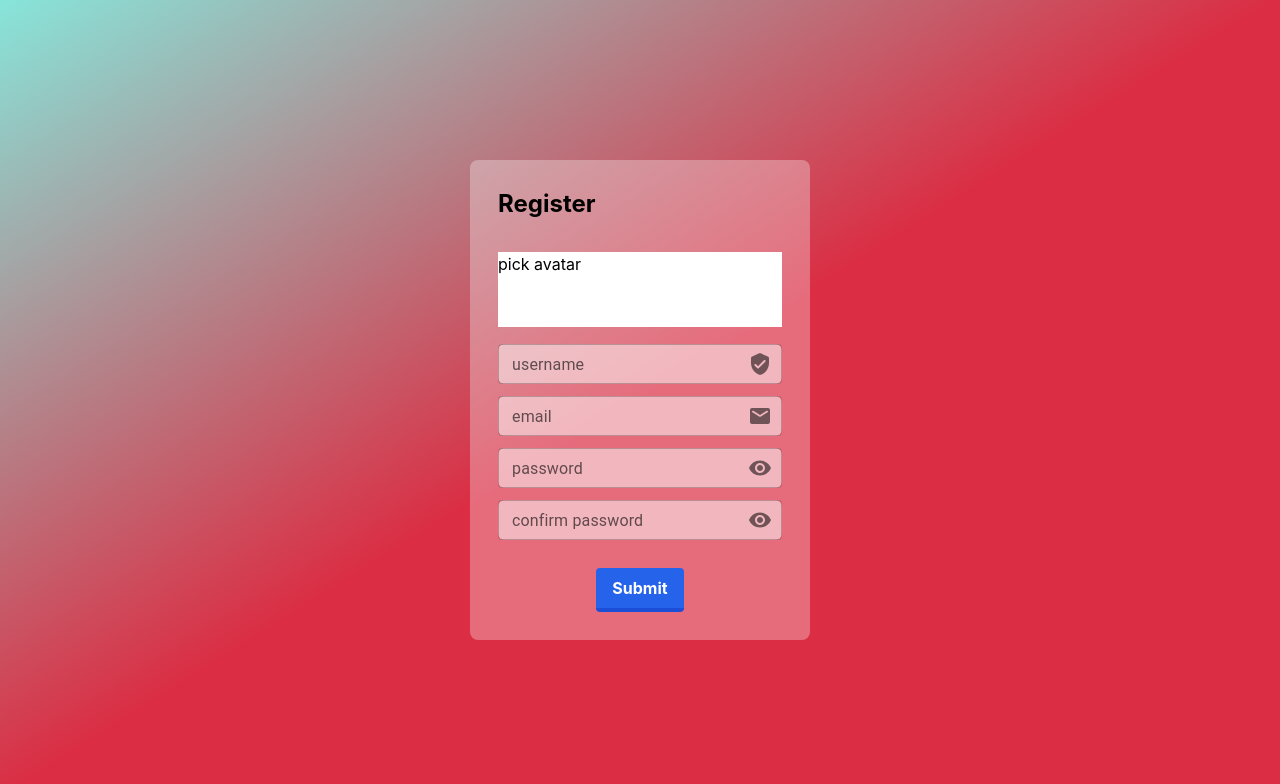
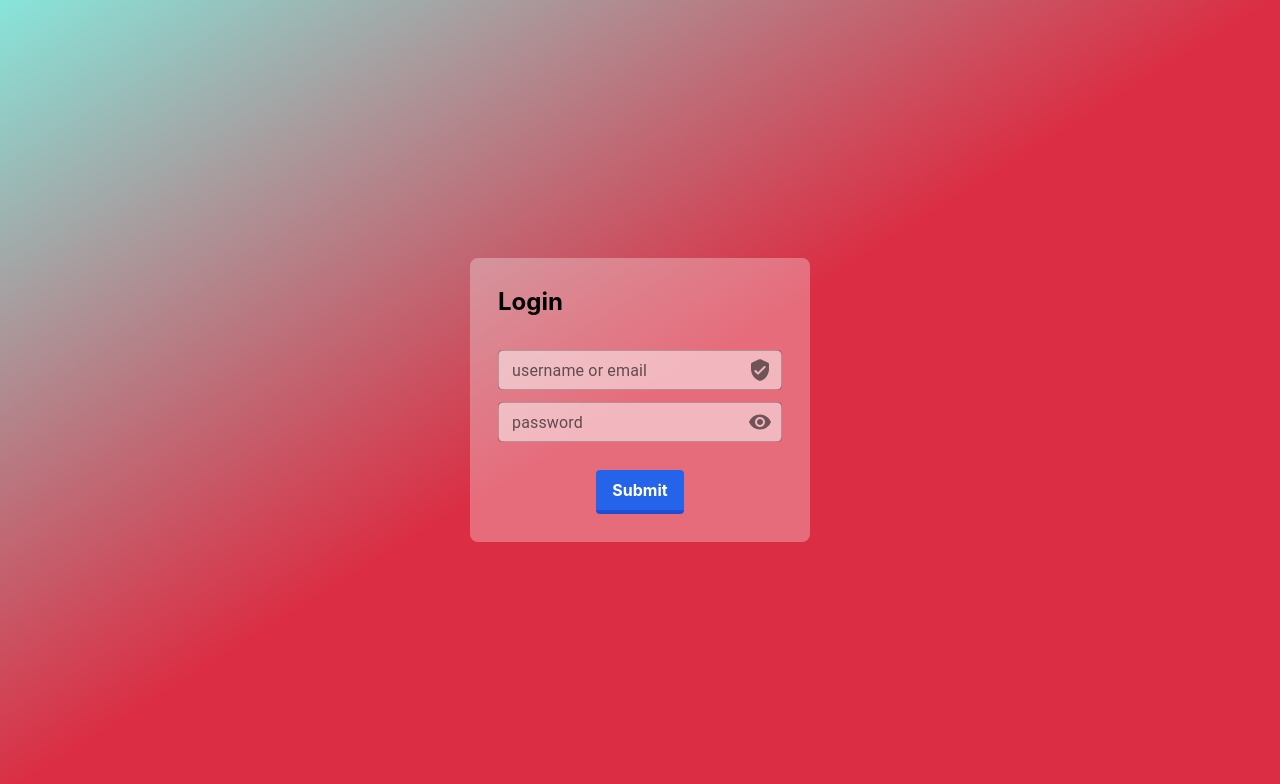
Before and after one commit to Mikolaj982/BYF, a React (Create React App) app in the folder frontend/: page /login in a window 1280 px wide. Shown: the top 784 px of the page. Built offline with nearby package versions, Linux system fonts and the light colour scheme.

Commit message:
Added login page mockup

```diff
--- a/frontend/package.json
+++ b/frontend/package.json
@@ -18,6 +18,7 @@
     "normalize.css": "^8.0.1",
     "react": "^18.3.1",
     "react-dom": "^18.3.1",
+    "react-router-dom": "^6.26.1",
     "react-scripts": "5.0.1",
     "typescript": "^4.9.5",
     "web-vitals": "^2.1.4"
--- a/frontend/src/App.tsx
+++ b/frontend/src/App.tsx
@@ -1,13 +1,17 @@
 import React from 'react';
-import logo from './logo.svg';
 import './App.css';
 import Register from './pages/Register/Register';
+import Login from './pages/Login/Login';
+import { BrowserRouter as Router, Routes, Route, useNavigate } from 'react-router-dom';
 
 function App() {
   return (
-    <div className="App">
-      <Register />
-    </div>
+    <Router>
+      <Routes>
+        <Route path='/' element={<Register />} />
+        <Route path='/login' element={<Login />} />
+      </Routes>
+    </Router>
   );
 }
 
--- /dev/null
+++ b/frontend/src/pages/Login/Login.tsx
@@ -0,0 +1,177 @@
+import React, { FormEvent, useState } from 'react'
+import Snackbar from '@mui/material/Snackbar';
+import { VerifiedUserRounded } from '@mui/icons-material';
+import useAlerts from '../../assets/hooks/useAlerts';
+import Alert from '@mui/material/Alert';
+import axios from 'axios';
+import TextField from '@mui/material/TextField';
+import InputAdornment from '@mui/material/InputAdornment';
+import IconButton from '@mui/material/IconButton';
+import VisibilityIcon from '@mui/icons-material/Visibility';
+import VisibilityOffIcon from '@mui/icons-material/VisibilityOff';
+
+interface User {
+    usernameOrEmail: '',
+    password: ''
+}
+
+const Login = () => {
+    const [userData, setUserData] = useState<User>({
+        usernameOrEmail: '',
+        password: '',
+    });
+    const [visiblePassword, setIsVisiblePassword] = useState<boolean>(false);
+    const { alerts, removeAlert, addAlert } = useAlerts();
+
+    const handleClickShowPassword = (e: React.MouseEvent<HTMLButtonElement>) => {
+        e.preventDefault();
+        setIsVisiblePassword((prev) => !prev)
+    };
+
+    const handleInputChange = (e: React.ChangeEvent<HTMLInputElement>) => {
+        const { name, value } = e.target;
+        setUserData({
+            ...userData,
+            [name]: value
+        });
+    };
+
+    const validate = () => {
+        let newErrors = {
+            usernameOrEmail: '',
+            password: '',
+        };
+
+        const isValidUsername = /^[a-zA-Z0-9_.-]{3,}$/.test(userData.usernameOrEmail);
+        const isValidEmail = /^[\w-.]+@([\w-]+\.)+[\w-]{2,4}$/.test(userData.usernameOrEmail);
+
+        if (!isValidUsername && !isValidEmail) {
+            newErrors.usernameOrEmail = 'Wpisz prawidłową nazwę użytkownika lub adres email';
+        }
+        if (userData.password.length < 8) {
+            newErrors.password = 'Hasło musi mieć co najmniej 8 znaków';
+        }
+
+        const errorCount = Object.values(newErrors).filter(error => error !== '').length;
+
+        if (errorCount === 0) {
+            addAlert('Dane zostały uzupełnione poprawnie!', 'success');
+        } else {
+            const err = Object.values(newErrors).find(err => err !== '');
+            addAlert(err);
+        }
+
+        newErrors = {
+            usernameOrEmail: '',
+            password: '',
+        }
+    };
+
+    const handleSubmit = (e: React.FormEvent<HTMLFormElement>) => {
+        e.preventDefault();
+        validate();
+    };
+
+    const handleUserData = async (e: FormEvent) => {
+        e.preventDefault();
+        try {
+            const response = await axios.post('', userData);
+            console.log('success', response.data);
+        } catch (error) {
+            if (error instanceof Error) {
+                console.error('failure', error.message)
+            } else {
+                console.error('Unexpected error:', error)
+            }
+        }
+    };
+
+    return (
+        <>
+            <div className='h-screen relative flex justify-center items-center'>
+                <div className="fixed top-0 left-0 right-0 h-8 z-10"> {alerts.map((alert, index) => (
+                    <Snackbar
+                        className="animate-slide-down"
+                        key={index}
+                        open={true}
+                        autoHideDuration={6000}
+                        onClose={() => removeAlert(index)}
+                    >
+                        <Alert
+                            variant="filled"
+                            className="w-full h-auto"
+                            onClose={() => removeAlert(index)}
+                            severity={alert.type}
+                        >
+                            {alert.message}
+                        </Alert>
+                    </Snackbar>
+                ))}</div>
+                <div className='h-full w-full bg-gradient-to-br from-[#87e5da] via-[#db2d43] to-[#db2d43] absolute top-0 left-0'></div>
+                <div className='flex flex-col justify-center w-22 relative p-7 rounded-lg  bg-white/30'>
+                    <h1 className='font-bold text-2xl top-10'>Login</h1>
+                    <form
+                        onSubmit={(e) => { handleUserData(e); handleSubmit(e) }}
+                        className='flex flex-col h-full mt-6'>
+                        <TextField
+                            name='usernameOrEmail'
+                            label='username or email'
+                            variant='outlined'
+                            size='small'
+                            margin='dense'
+                            value={userData?.usernameOrEmail}
+                            onChange={handleInputChange}
+                            className='bg-white/50 rounded-md'
+                            InputProps={{
+                                endAdornment: (
+                                    <InputAdornment position='end'>
+                                        <IconButton
+                                            edge='end'
+                                        >
+                                            {<VerifiedUserRounded />}
+                                        </IconButton>
+                                    </InputAdornment>
+                                )
+                            }}
+                        />
+                        <TextField
+                            name='password'
+                            label='password'
+                            variant='outlined'
+                            size='small'
+                            margin='dense'
+                            className='bg-white/50 rounded-md'
+                            InputProps={{
+                                endAdornment: (
+                                    <InputAdornment position='end'>
+                                        <IconButton
+                                            onClick={handleClickShowPassword}
+                                            edge='end'
+                                            aria-label="toggle password visibility"
+                                        >
+                                            {visiblePassword ? <VisibilityOffIcon /> : <VisibilityIcon />}
+                                        </IconButton>
+                                    </InputAdornment>
+                                )
+                            }}
+                            type={
+                                visiblePassword
+                                    ? "text"
+                                    : "password"
+                            }
+                            value={userData?.password}
+                            onChange={handleInputChange}
+                        />
+                        <button
+                            type='submit'
+                            className="mt-6 self-center justify-end bg-blue-600 hover:bg-blue-400 text-white font-bold py-2 px-4 border-b-4 border-blue-700 hover:border-blue-500 rounded">
+                            Submit
+                        </button>
+                    </form>
+                </div >
+            </div >
+        </>
+    )
+}
+
+export default Login
--- a/frontend/src/pages/Register/Register.tsx
+++ b/frontend/src/pages/Register/Register.tsx
@@ -8,7 +8,8 @@ import VisibilityOffIcon from '@mui/icons-material/VisibilityOff';
 import { EmailRounded } from '@mui/icons-material';
 import { VerifiedUserRounded } from '@mui/icons-material';
 import useAlerts from '../../assets/hooks/useAlerts';
-import '../../../src/index.css'
+import { useNavigate } from 'react-router-dom';
+import '../../../src/index.css';
 
 interface User {
     username: string,
@@ -24,10 +25,10 @@ const Register = () => {
         password: '',
         confirmPassword: ''
     });
-    const [errors, setErrors] = useState<object>({})
     const [visiblePassword, setIsVisiblePassword] = useState<boolean>(false);
     const [visibleConfirmPassword, setIsVisibleConfirmPassword] = useState<boolean>(false);
     const { alerts, removeAlert, addAlert } = useAlerts();
+    const navigate = useNavigate();
 
     const handleUserData = async (e: FormEvent) => {
         e.preventDefault();
@@ -54,12 +55,12 @@ const Register = () => {
     const handleClickShowPassword = (e: React.MouseEvent<HTMLButtonElement>) => {
         e.preventDefault();
         setIsVisiblePassword((prev) => !prev)
-    }
+    };
 
     const handleClickShowConfirmPassword = (e: React.MouseEvent<HTMLButtonElement>) => {
         e.preventDefault();
         setIsVisibleConfirmPassword((prev) => !prev)
-    }
+    };
 
     const validate = () => {
         let newErrors = {
@@ -83,6 +84,7 @@ const Register = () => {
         const errorCount = Object.values(newErrors).filter(error => error !== '').length;
         if (errorCount === 0) {
             addAlert('Dane zostały uzupełnione poprawnie!', 'success');
+            navigate('/login');
         } else {
             const err = Object.values(newErrors).find(err => err !== '');
             addAlert(err);
```
Also changed, not shown: 1 other file (tests, documents, lock files or other folders).
